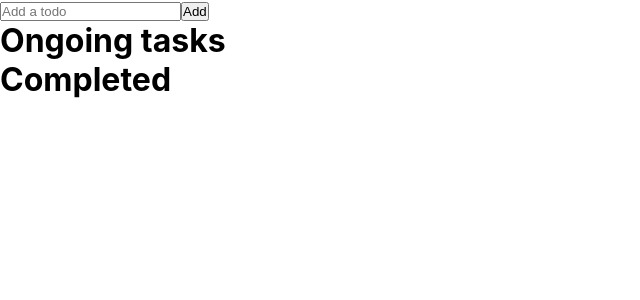
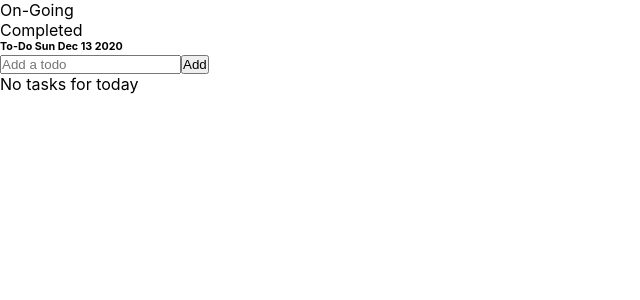
Before and after one commit to ealmario/neko-todo, a React (Create React App) app: page / in a window 1280 px wide. Shown: the top 300 px of the page, without its empty margins (0-640 px from the left). Built offline with nearby package versions, Linux system fonts and the light colour scheme.

Commit message:
Add windows

```diff
--- a/src/components/todo-list/TodoList.js
+++ b/src/components/todo-list/TodoList.js
@@ -8,7 +8,8 @@ export default class TodoList extends Component {
   constructor(props) {
     super(props);
     this.state = {
-      todos: []
+      todos: [],
+      window: 'ongoing'
     }
     this.add = this.add.bind(this);
     this.archive = this.archive.bind(this);
@@ -52,10 +53,16 @@ export default class TodoList extends Component {
     this.setState({ todos: updatedTodos })
   }
 
+  // Set Window
+  setWindow(window) {
+    this.setState({...this.state, window: window})
+  }
+
   render() {
-    const { todos } = this.state;
+    const { todos, window } = this.state;
     const archived = todos.filter(todo => todo.isCompleted === true);
     const onGoing = todos.filter(todo => todo.isCompleted === false);
+
     const todoList = onGoing.map(todo => (
       <Todo
         key={todo.id}
@@ -64,6 +71,7 @@ export default class TodoList extends Component {
         updateTodo={this.update}
         deleteTodo={this.delete}
     />));
+
     const archivedList = archived.map(todo => (
       <ArchivedTodo
         key={todo.id}
@@ -71,23 +79,58 @@ export default class TodoList extends Component {
         archiveTodo={this.archive}
         />
     ))
-    console.log("todos are", todos);
-    console.log("archived are:", archived);
 
+    const date = new Date();
+    const dateString = date.toDateString();
+
+    const activeWindow = (window) => {
+      switch (window) {
+        case "ongoing" :
           return (
             <div>
+              <h6>To-Do <span>{dateString}</span></h6>
               <NewTodoForm
                 addTodo={this.add}
               />
-        <h1>Ongoing tasks</h1>
+              <ul>
+                {todoList.length > 0 ? todoList: "No tasks for today"}
+              </ul>
+            </div>
+          )
+        case "completed" :
+          return(
+            <div>
+              <h6>Completed</h6>
+              <ul>
+                {archivedList.length === 0 ? "No completed tasks" : archivedList}
+              </ul>
+            </div>
+          )
+        default:
+          return (
+            <div>
+              <h6>To-Do <span>{dateString}</span></h6>
+              <NewTodoForm
+                addTodo={this.add}
+              />
               <ul>
                 {todoList}
-        </ul>
-        <h1>Completed</h1>
-        <ul>
-          {archivedList}
               </ul>
             </div>
           )
       }
     }
+
+    return (
+      <div>
+        <div>
+          <ul>
+            <li onClick={()=>{this.setWindow("ongoing")}}>On-Going</li>
+            <li onClick={()=>{this.setWindow("completed")}}>Completed</li>
+          </ul>
+        </div>
+        {activeWindow(window)}
+      </div>
+    )
+  }
+}
```
Also changed, not shown: 1 other file (tests, documents, lock files or other folders). Lines whose indentation alone changed are shown as unchanged.
